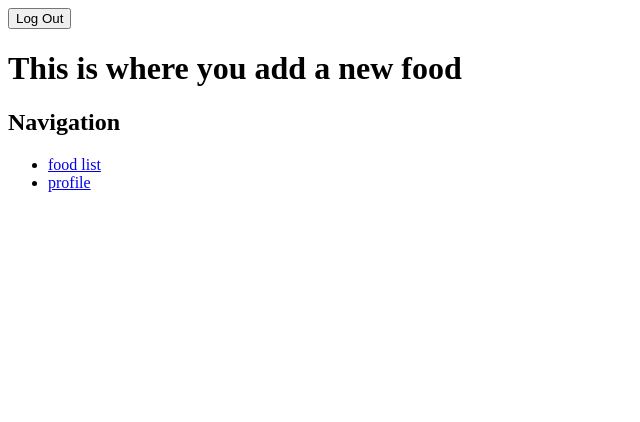
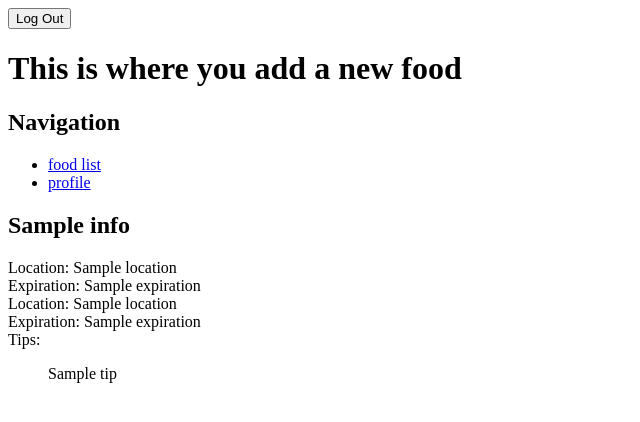
Before and after one commit to aausen/food-exp, a Flask app: template templates/add-item.html in a window 1280 px wide. Shown: the top 422 px of the page, without its empty margins (0-640 px from the left). Run offline with Flask 2, Linux system fonts and the light colour scheme; the template is opened without the code that fills it: most values are stand-ins (such as "Sample title", 1, 10 or a date in 2020).

Commit message:
added info to add-item page

```diff
--- a/server.py
+++ b/server.py
@@ -154,8 +154,9 @@ def add_item():
     res = res.json()
 
     # JSONify the response to be used on another page
-    return jsonify(res)
+    # return jsonify(res)
 
+    return render_template("add-item.html", info = res)
 
 if __name__ == '__main__':
     connect_to_db(app)
--- a/templates/add-item.html
+++ b/templates/add-item.html
@@ -10,4 +10,20 @@
     <li><a href = "/">food list</a></li>
     <li><a href = "/profile">profile</a></li>
 </ul>
+
+<h2>{{ info['name'] }}</h2>
+<p>
+    Location: {{ info['methods'][0]['location'] }}
+    <br>
+    Expiration: {{ info['methods'][0]['expiration'] }}
+    <br>
+    Location: {{ info['methods'][1]['location'] }}
+    <br>
+    Expiration: {{ info['methods'][1]['expiration'] }}
+    <br>
+    Tips: {% for tip in info['tips'] %}
+    <ul>{{ tip }}</ul>
+    {% endfor %}
+</p>
+
 {% endblock %}
```
